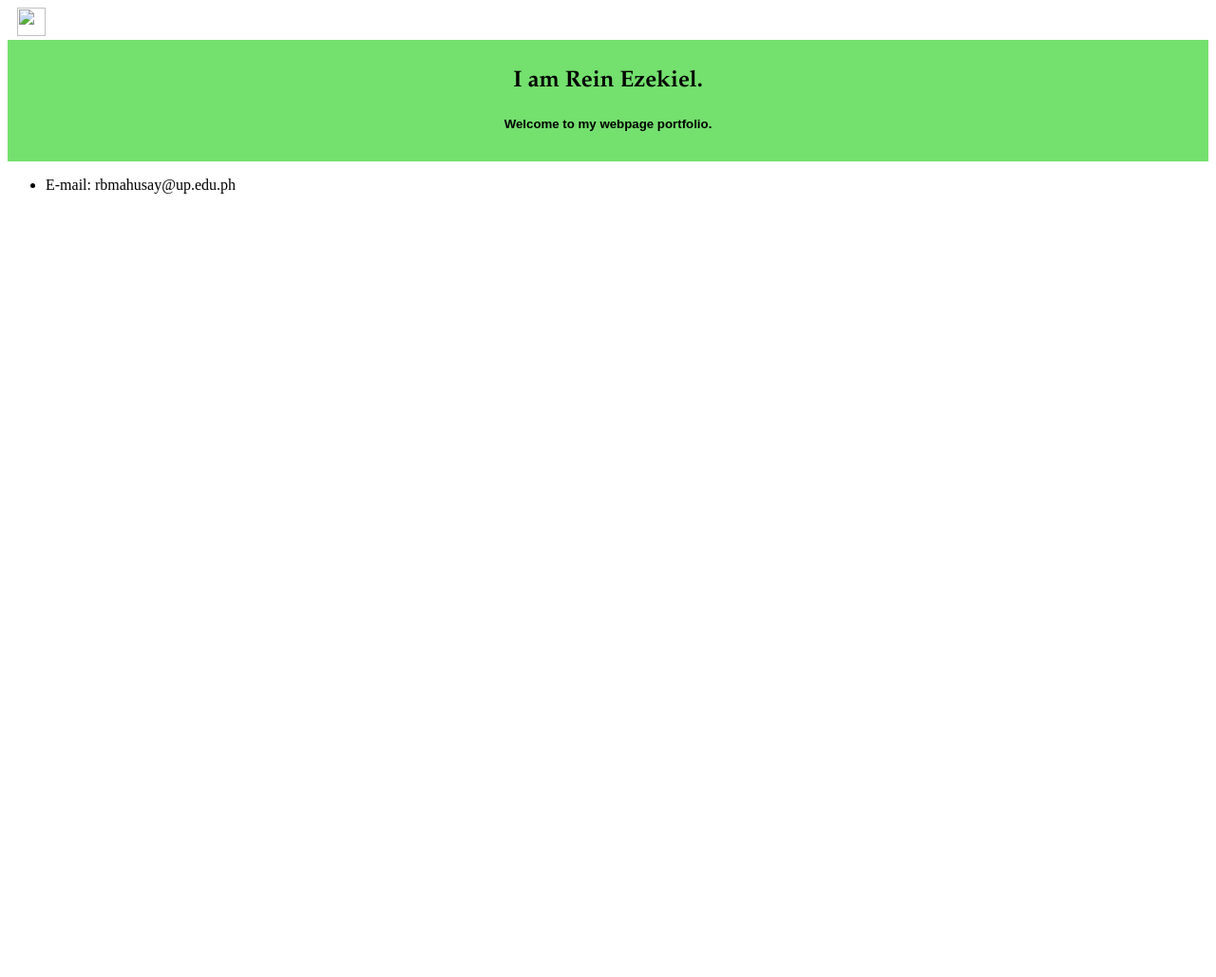
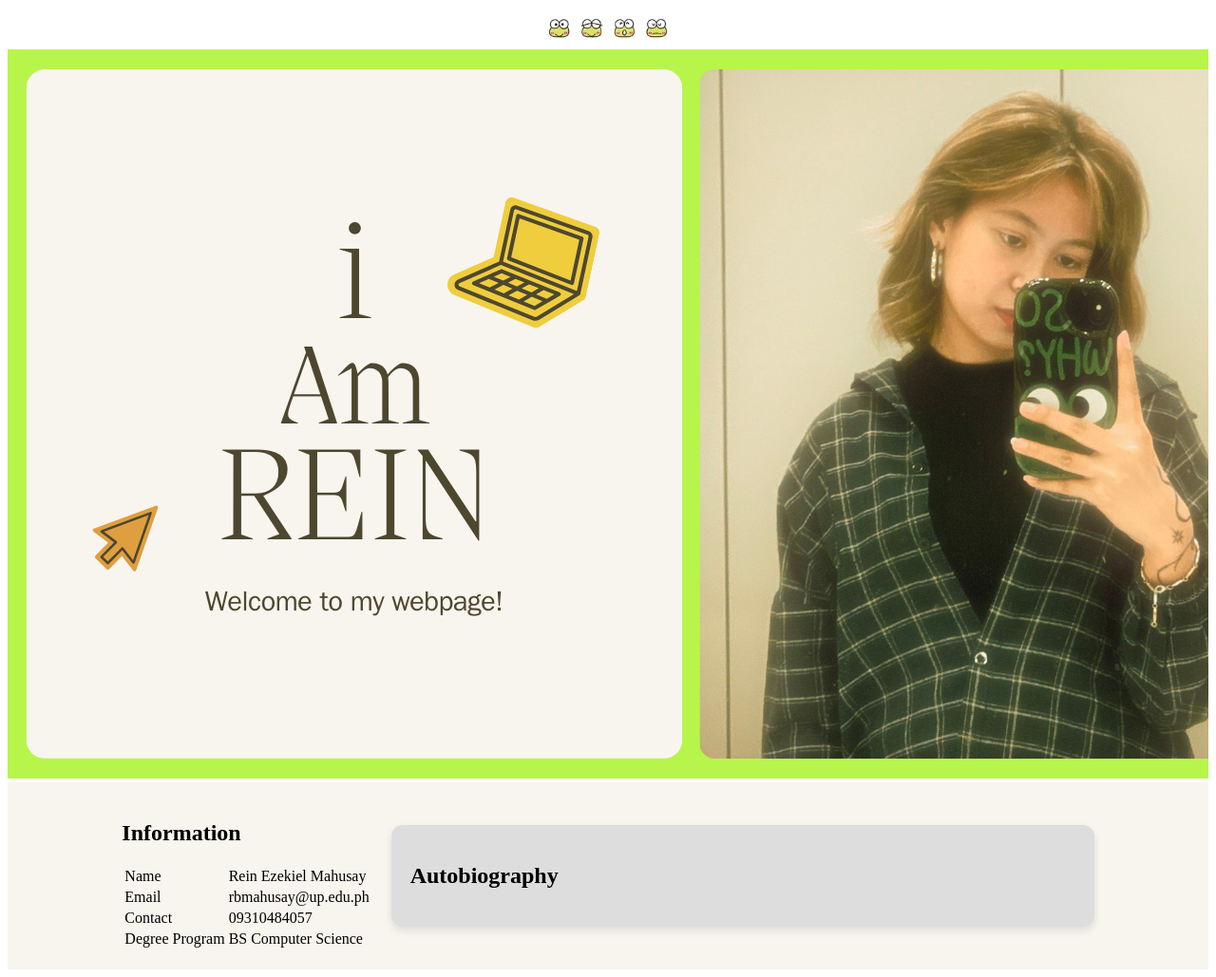
Before and after one commit to CMSC-100-2S24-25/exer-02-html-with-css-Rein-Mahusay, a plain HTML site: page index.html in a window 1280 px wide. Shown: the whole page at 95% size. Before the commit the page ends 800 px from the top, so only its background shows below. Drawn offline with Linux system fonts and the light colour scheme.

Commit message:
Edited the sections. Used an image for the home section instead.

```diff
--- a/design.css
+++ b/design.css
@@ -1,31 +1,41 @@
-.logo > div {
-  display: inline;
-  margin: auto;
-  padding: 10px;
-}
-
-.first {
-  margin: auto;
-  width: 50%;
-  padding: 10px;
-  text-align: center;
+.header {
+  display: block;
+  margin-left: auto;
+  margin-right: auto;
+  width: 10%;
 }
 
 .home {
-  background-color: #74e06e;
+  width: 100%;
+  overflow: hidden;
 }
 
-.name {
-  font-family: Garamond, serif;
+.content {
+  display: flex;
+  justify-content: center;
+  align-items: center;
+  padding: 20px;
+  gap: 20px;
+  background-color: #f8f5ef;
 }
 
-.desc {
-  font-family: Arial, sans-serif;
+.sidebar table {
+  width: 100%;
+  border-collapse: collapse;
+  margin-top: 10px;
 }
 
-info {
-  list-style: none;
-  margin: 0;
-  padding: 0;
-  display: flex;
+.sidebar td {
+  padding: 10px;
+  text-align: left;
+  border-bottom: 1px solid #ddd;
 }
+
+.main {
+  flex-grow: 1;
+  max-width: 700px;
+  background-color: #ddd;
+  padding: 20px;
+  border-radius: 12px;
+  box-shadow: 0 4px 8px rgba(0, 0, 0, 0.1);
+}
--- a/index.html
+++ b/index.html
@@ -4,29 +4,53 @@
     <title>My Web Page</title>
     <link rel="stylesheet" href="design.css" />
   </head>
+
   <body>
     <header>
-      <div class="logo">
-        <div><img src="logo" width="30" height="30" /></div>
-      </div>
+      <img src = "header.jfif" class = "header">
     </header>
 
-    <div class="home">
+    <!-- <div class="home">
       <section>
         <div class="first">
           <h1 class="name">I am Rein Ezekiel.</h1>
-          <h5 class="desc">Welcome to my webpage portfolio.</h5>
+          <h5 class="desc">Welcome to my webpagve portfolio.</h5>
         </div>
       </section>
-    </div>
+    </div> -->
 
-    <div class="info">
-      <section>
-        <ul>
-          <li>E-mail: rbmahusay@up.edu.ph</li>
-        </ul>
-      </section>
-    </div>
+    <section class = "home">
+      <img src = "Home.png">
+    </section>
+
+    <section class = "content">
+      <aside class = "side">
+        <h2>Information</h2>
+        <table>
+          <tbody>
+            <tr>
+              <td>Name</td>
+              <td>Rein Ezekiel Mahusay</td>
+            </tr>
+            <tr>
+              <td>Email</td>
+              <td>rbmahusay@up.edu.ph</td>
+            </tr>
+            <tr>
+              <td>Contact</td>
+              <td>09310484057</td>
+            </tr>
+            <tr>
+              <td>Degree Program</td>
+              <td>BS Computer Science</td>
+            </tr>
+          </tbody>
+        </table>
+      </aside>
+      <main class = "main">
+        <h2>Autobiography</h2>
+      </main>
+    </section>
 
     <section class="bio"></section>
 
```
Also changed, not shown: Home.png (added), header.jfif (added).
